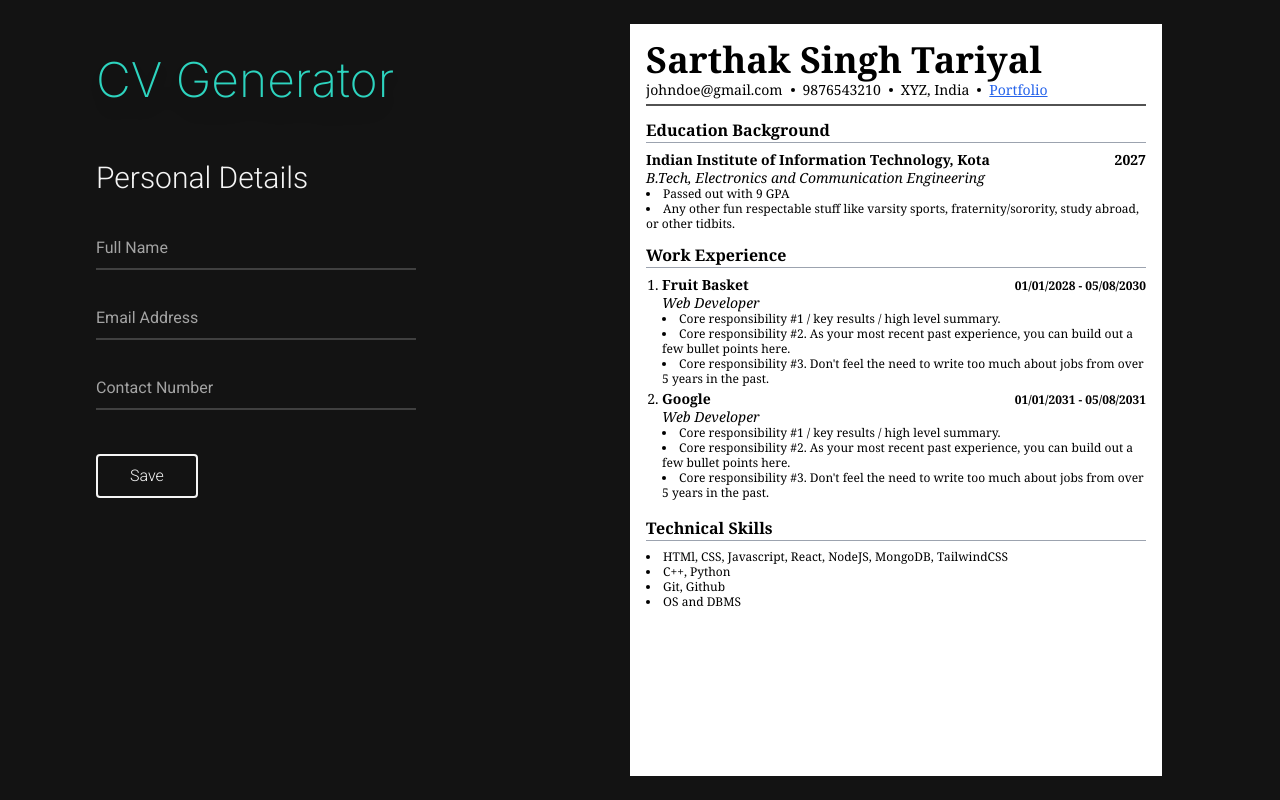
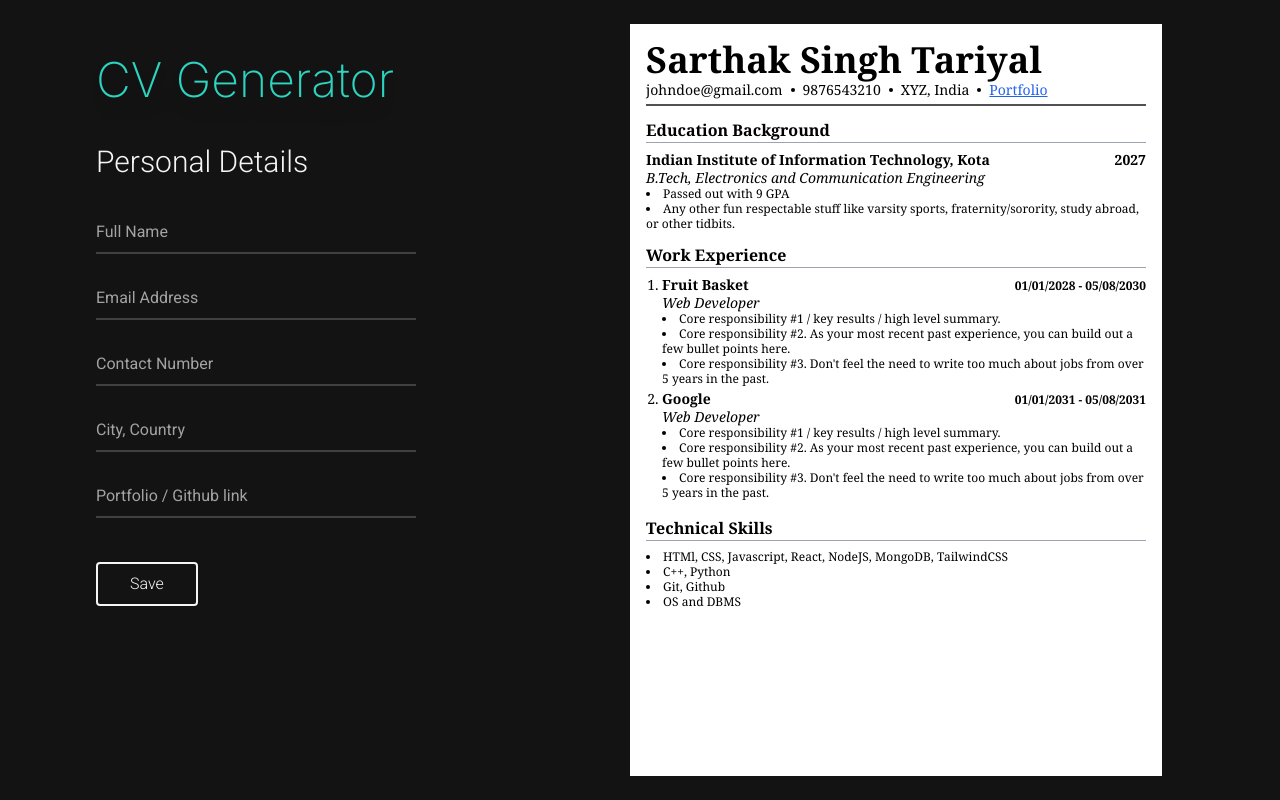
Before and after one commit to SKjustSK/cv-generator, a React (Vite) app: page / in a window 1280 px wide. Built offline with nearby package versions, Linux system fonts and the light colour scheme.

Commit message:
refactor: Stored components in designated folders refactor: Simplified inputs taken by TextBox component

```diff
--- a/src/components/UserInterface.jsx
+++ b/src/components/UserInterface.jsx
@@ -1,34 +1,16 @@
 import Logo from './Logo'
-import PersonalDetails from './PersonalDetails'
+import PersonalDetails from './UserInterfaceInputs/PersonalDetails'
 
 function UserInterface() {
   return (
-    <section className="flex w-[40%] flex-col gap-8 p-24 py-8">
+    <section className="flex w-[40%] flex-col gap-4 p-24 py-8">
       <Logo />
       <div className="flex flex-col gap-16">
-        {/* LESSON: Do not try to generalize a component too much. In this case I tried making a generalized component CategorySection which would take inputs on what
-        to display, howver the contents would be slightly complex therefore making it hell to generalize this */}
-        {/* {categoryData.map((category) => {{categoryData.map((category) => {
-          return (
-            <CategorySection
-              key={category.id}
-              title={category.title}
-              inputBoxes={category.inputBoxes}
-            />
-          )
-        })}
-          return (
-            <CategorySection
-              key={category.id}
-              title={category.title}
-              inputBoxes={category.inputBoxes}
-            />
-          )
-        })} */}
-
         {/* TODO: Add Sections for User Details */}
 
         <PersonalDetails title="Personal Details" />
+
+
       </div>
     </section>
   )
--- a/src/components/PersonalDetails.jsx
+++ b/src/components/UserInterfaceInputs/PersonalDetails.jsx
@@ -32,14 +32,25 @@ const validations = (() => {
     }
   }
 
+  function url(link) {
+    let givenURL
+    try {
+      givenURL = new URL(link)
+    } catch (error) {
+      return 'Invalid URL'
+    }
+    return ''
+  }
+
   return {
     name,
     email,
     phone,
+    url,
   }
 })()
 
-const personalDetailsData = [
+const personalDetailsFormat = [
   {
     title: 'Full Name',
     id: 'fullName',
@@ -61,12 +72,26 @@ const personalDetailsData = [
     required: true,
     validate: validations.phone,
   },
+  {
+    title: 'City, Country',
+    id: 'cityCountry',
+    type: 'text',
+    required: true,
+    validate: validations.name,
+  },
+  {
+    title: 'Portfolio / Github link',
+    id: 'url',
+    type: 'text',
+    required: true,
+    validate: validations.url,
+  },
 ]
 
 function PersonalDetails({ title }) {
   // Tracks user input in each TextBox
   let initialInputValues = {}
-  personalDetailsData.forEach((field) => {
+  personalDetailsFormat.forEach((field) => {
     initialInputValues[field.id] = ''
   })
   const [inputValues, setInputValues] = useState(initialInputValues)
@@ -76,19 +101,19 @@ function PersonalDetails({ title }) {
 
   // Tracks errors for the inputs in each TextBox
   let initialErrors = {}
-  personalDetailsData.forEach((field) => {
+  personalDetailsFormat.forEach((field) => {
     initialErrors[field.id] = 'initialLoad'
   })
   const [errors, setErrors] = useState(initialErrors)
   const handleInputValidity = (fieldId, inputValue) => {
-    const field = personalDetailsData.find((field) => field.id === fieldId)
+    const field = personalDetailsFormat.find((field) => field.id === fieldId)
     const errorText = field.validate(inputValue)
     setErrors({ ...errors, [fieldId]: errorText })
   }
 
   const getErrors = () => {
     let newErrors = {}
-    personalDetailsData.forEach((field) => {
+    personalDetailsFormat.forEach((field) => {
       newErrors[field.id] = field.validate(inputValues[field.id])
     })
     return newErrors
@@ -123,16 +148,21 @@ function PersonalDetails({ title }) {
       }}
     >
       <h2 className="self-stretch text-3xl font-light">{title}</h2>
-      <div className="flex flex-col gap-6 self-stretch">
-        {personalDetailsData.map((field) => {
+      <div className="flex flex-col gap-5 self-stretch">
+        {personalDetailsFormat.map((field) => {
+          // if (field.id === 'contactNumber') {
+          //   const cityCountry = personalDetailsFormat.find((field) => field.id === 'cityCountry');
+          //   return (
+          //     <div key={field.} className='flex gap-1'>
+
+          //     </div>
+          //   )
+          // }
+
           return (
             <TextBox
-              title={field.title}
+              fieldConfig={field}
               key={field.id}
-              fieldId={field.id}
-              type={field.type}
-              required={field.required}
-              validate={field.validate}
               inputValue={inputValues[field.id]}
               hanldeInputValue={hanldeInputValue}
               errorText={errors[field.id]}
--- a/src/components/userInputs/TextBox.jsx
+++ b/src/components/UserInterfaceInputs/userInputs/TextBox.jsx
@@ -1,8 +1,5 @@
 function TextBox({
-  fieldId,
-  title,
-  type,
-  required,
+  fieldConfig,
   inputValue,
   hanldeInputValue,
   errorText,
@@ -26,16 +23,16 @@ function TextBox({
 
   const handleChange = (e) => {
     const userInput = e.target.value
-    hanldeInputValue(fieldId, userInput)
-    handleInputValidity(fieldId, userInput)
+    hanldeInputValue(fieldConfig.id, userInput)
+    handleInputValidity(fieldConfig.id, userInput)
   }
 
   return (
     <div className="flex flex-col gap-1 self-stretch">
       <input
-        placeholder={title}
-        type={type}
-        required={required}
+        placeholder={fieldConfig.title}
+        type={fieldConfig.type}
+        required={fieldConfig.required}
         value={inputValue}
         onChange={(e) => handleChange(e)}
         className={`border-b-2 ${borderColor} bg-inherit py-2 ${textColor} font-[400] placeholder-neutral-400 outline-none hover:border-teal-100 focus:border-teal-300`}
```
Also changed, not shown: src/components/UserInterfaceInputs/EducationBackground.jsx (added), src/components/UserInterfaceInputs/PrimaryButton.jsx (renamed from src/components/PrimaryButton.jsx).
